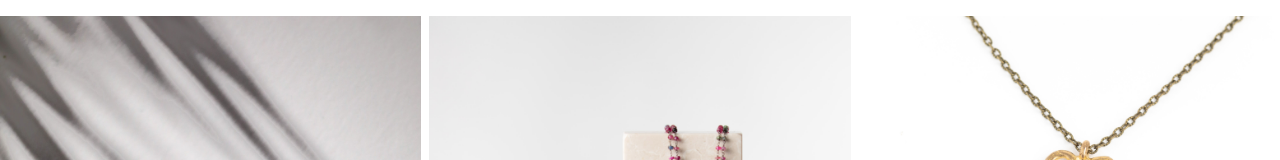
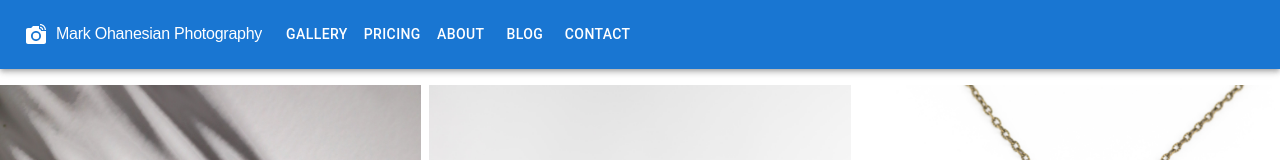
Before and after one commit to markohanesian/mso-photo, a React (Create React App) app: page / in a window 1280 px wide. Shown: the top 160 px of the page. Built offline with nearby package versions, Linux system fonts and the light colour scheme.

Commit message:
add NavBar to Home page

```diff
--- a/src/pages/home/home.tsx
+++ b/src/pages/home/home.tsx
@@ -1,9 +1,11 @@
 import React from 'react';
+import NavBar from "../../components/nav/NavBar";
 import MasonryImageList from "../../components/imageList/ImageList"
 
-export default function home() {
+export default function Home() {
     return (
         <>
+            <NavBar />
             <MasonryImageList />
          </>
     );
```
